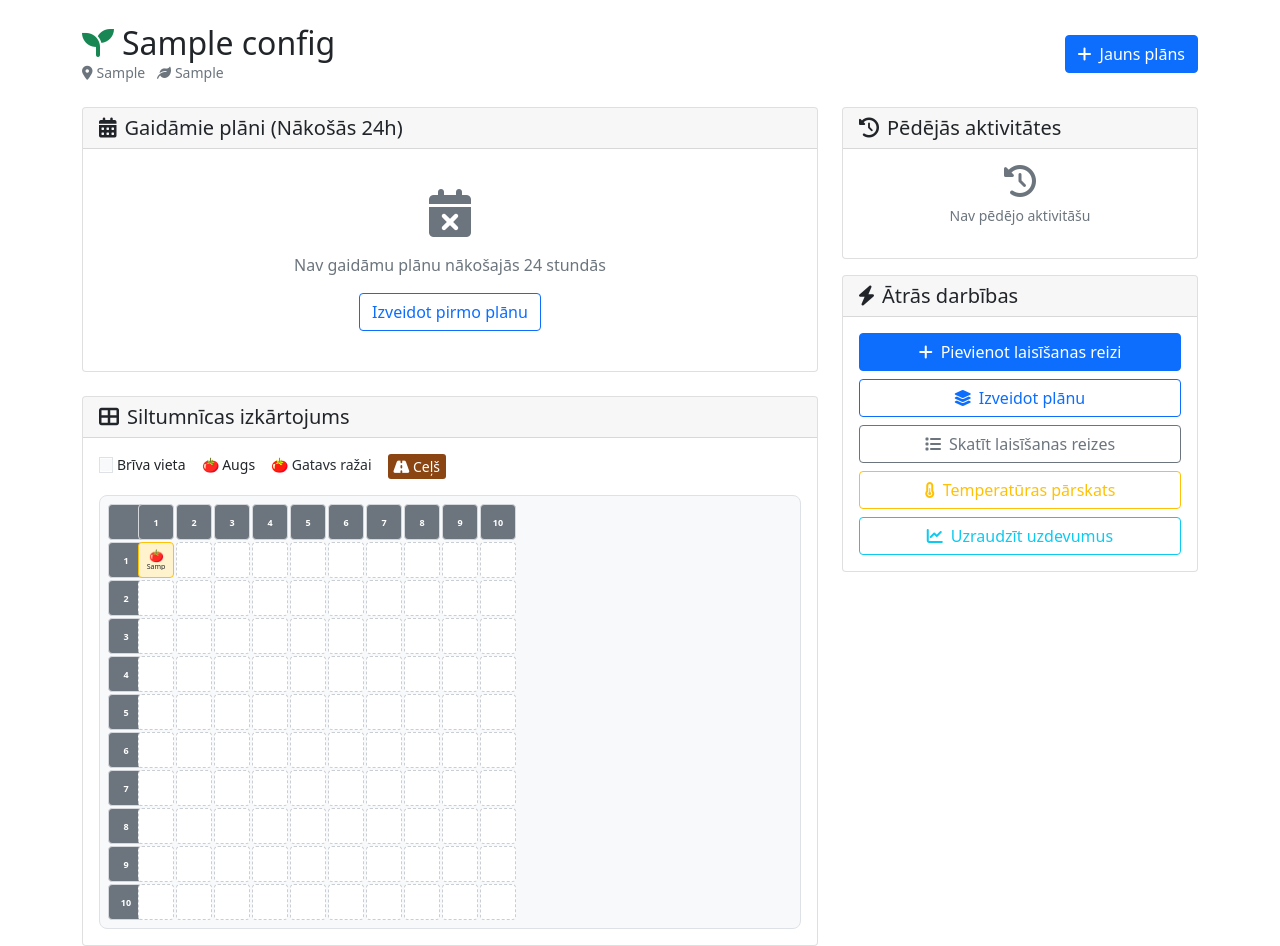
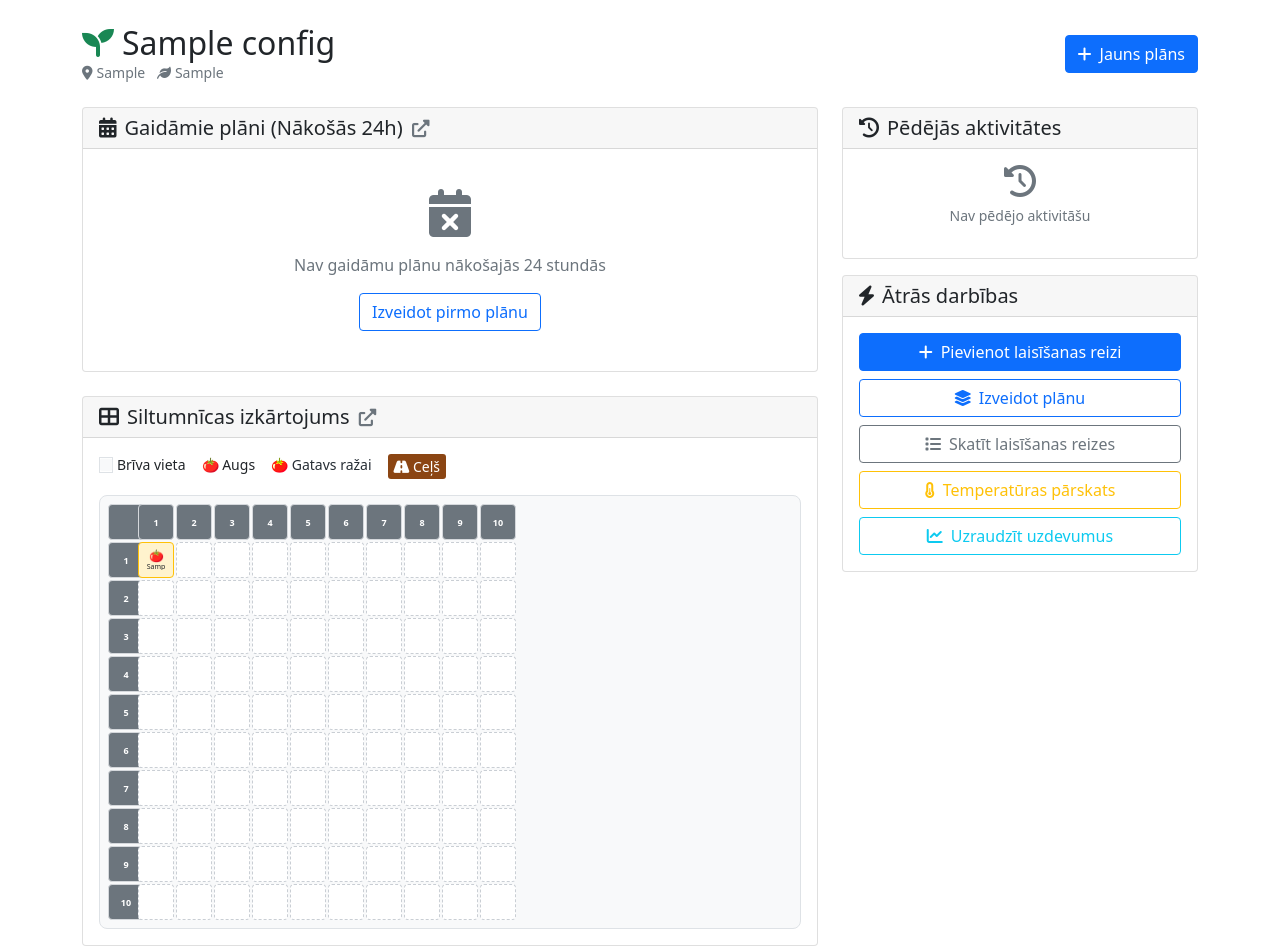
Before and after one commit to janissipolsrtu/smart-greenhouse-project, a Django app: page /smart-greenhouse/ in a window 1280 px wide. Shown: the part 80-1026 px from the top of the page. Run offline with Django 4.2, Linux system fonts and the light colour scheme; tables that the repository leaves empty hold one stand-in row (values such as "Sample post"); parts of the project's set-up code (start-up, migrations or seed data) failed here and were passed over.

Commit message:
added links to start page

```diff
--- a/web/templates/irrigation/dashboard.html
+++ b/web/templates/irrigation/dashboard.html
@@ -161,7 +161,10 @@
         <div class="card">
             <div class="card-header">
                 <h5 class="card-title mb-0">
-                    <i class="fas fa-calendar-alt me-2"></i>Gaidāmie plāni (Nākošās 24h)
+                    <a href="{% url 'irrigation:plan_list' %}" class="text-decoration-none text-dark">
+                        <i class="fas fa-calendar-alt me-2"></i>Gaidāmie plāni (Nākošās 24h)
+                        <i class="fas fa-external-link-alt ms-1 small text-muted"></i>
+                    </a>
                 </h5>
             </div>
             <div class="card-body">
@@ -228,7 +231,10 @@
         <div class="card mt-4 dashboard-layout-grid">
             <div class="card-header">
                 <h5 class="card-title mb-0">
-                    <i class="fas fa-th-large me-2"></i>Siltumnīcas izkārtojums
+                    <a href="{% url 'irrigation:greenhouse_layout' %}" class="text-decoration-none text-dark">
+                        <i class="fas fa-th-large me-2"></i>Siltumnīcas izkārtojums
+                        <i class="fas fa-external-link-alt ms-1 small text-muted"></i>
+                    </a>
                 </h5>
             </div>
             <div class="card-body">
```
Also changed, not shown: 1 other file.
